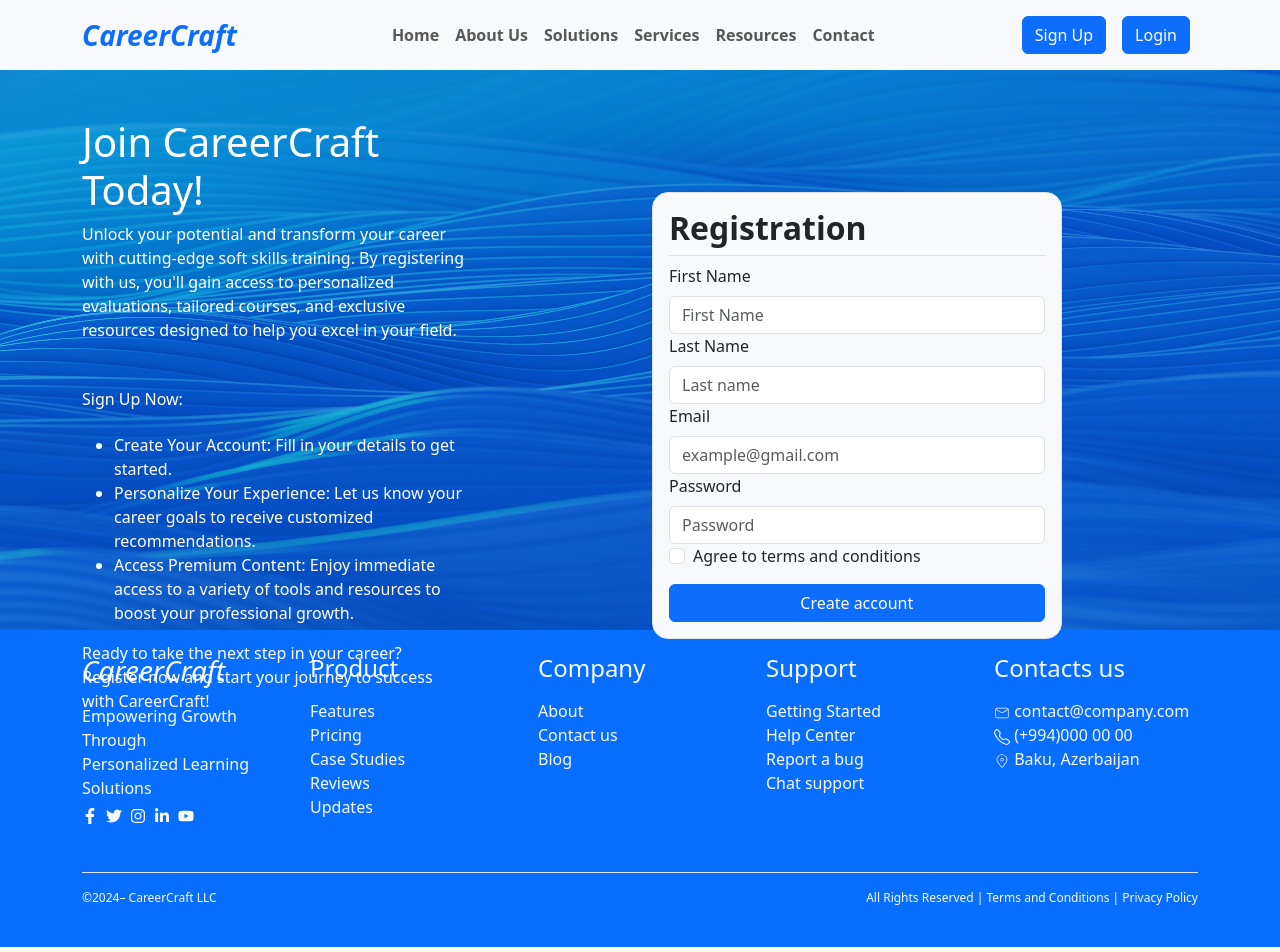
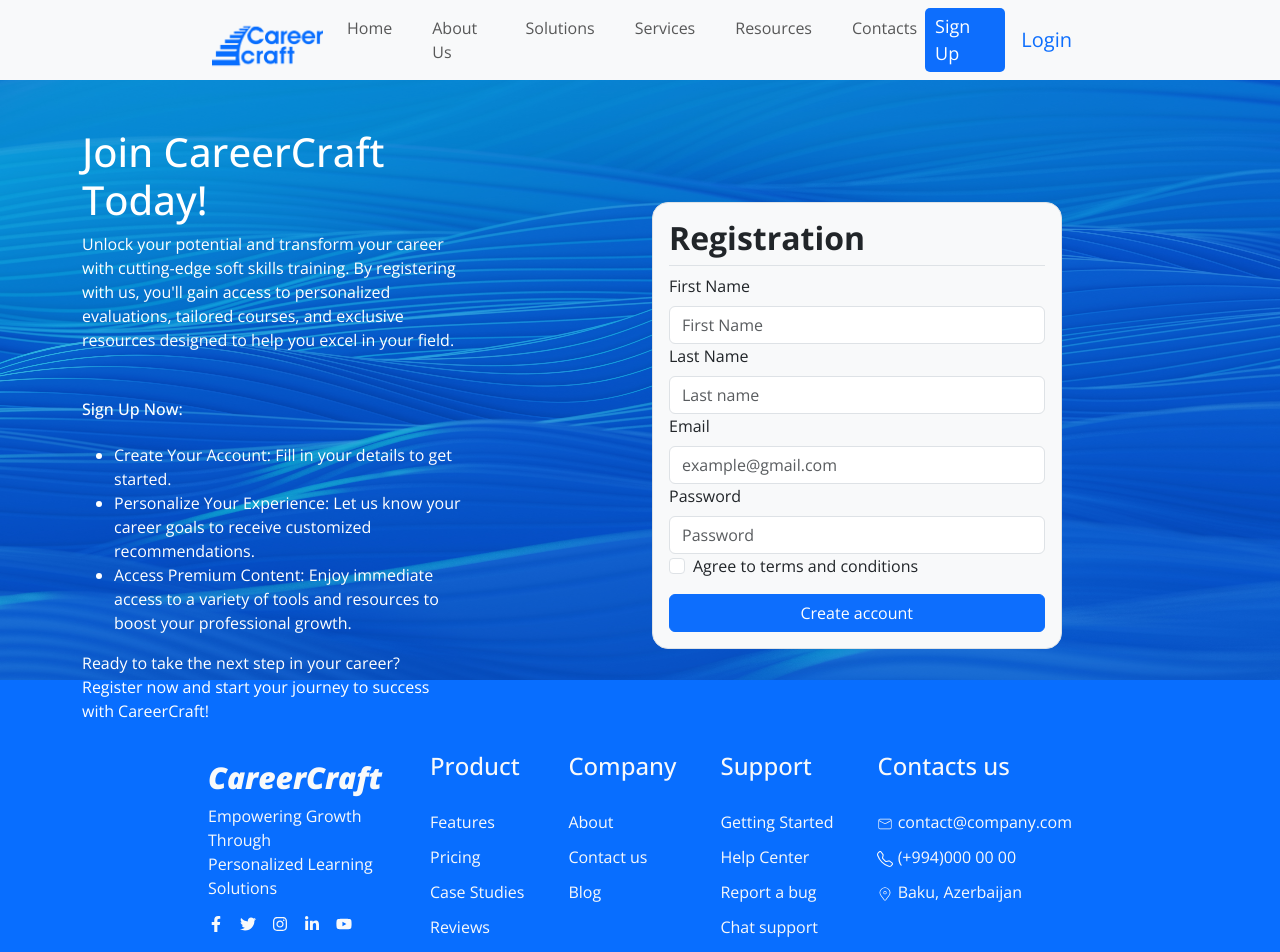
Before and after one commit to Termosfer/careercraft, a React (Vite) app: page /register in a window 1280 px wide. Shown: the top 952 px of the page. Built offline with nearby package versions, Linux system fonts and the light colour scheme.

Commit message:
update about header and footer

```diff
--- a/src/App.css
+++ b/src/App.css
@@ -1,5 +1,9 @@
+@import url('https://fonts.googleapis.com/css2?family=Open+Sans:ital,wght@0,300..800;1,300..800&display=swap');
+
 *{
     margin: 0;
     padding: 0;
     box-sizing: border-box;
+    font-family: "Open Sans", sans-serif;
+
 }
--- a/src/components/footer/Footer.jsx
+++ b/src/components/footer/Footer.jsx
@@ -2,6 +2,7 @@ import React from "react";
 import Container from "react-bootstrap/Container";
 import Row from "react-bootstrap/Row";
 import Col from "react-bootstrap/Col";
+import "./style.css";
 import { CiMail, CiLocationOn } from "react-icons/ci";
 import { BsTelephone } from "react-icons/bs";
 import {
@@ -14,16 +15,16 @@ import {
 const Footer = () => {
   return (
     <div style={{ background: "#086EFF" }} className="py-4">
-      <Container>
+      <Container className="w-75 p-5">
         <Row>
           <Col>
-            <div className="d-flex flex-column row-gap-2 text-light">
-              <h3 className="fst-italic">CareerCraft</h3>
-              <div className="d-flex flex-column">
-                <span>Empowering Growth Through </span>
-                <span>Personalized Learning Solutions</span>
+            <div className="d-flex flex-column text-light">
+              <h3 className="fst-italic mt-2 footer-logo">CareerCraft</h3>
+              <div className="d-flex flex-column text">
+                <p className="my-0">Empowering Growth Through </p>
+                <p>Personalized Learning Solutions</p>
               </div>
-              <div className="d-flex align-items-center column-gap-2">
+              <div className="d-flex align-items-center column-gap-3">
                 <FaFacebookF />
                 <FaTwitter />
                 <FaInstagram />
@@ -32,27 +33,54 @@ const Footer = () => {
               </div>
             </div>
           </Col>
-          <Col>
-            <div className="d-flex flex-column text-light">
-              <h4 className="mb-3">Product</h4>
-              <span>Features</span>
-              <span>Pricing</span>
-              <span>Case Studies</span>
-              <span>Reviews</span>
-              <span>Updates</span>
+          <Col xs={9}>
+            <div className="d-flex justify-content-between text-light text">
+              <div className="d-flex flex-column text-light text">
+                <h4 className="mb-4">Product</h4>
+                <span>Features</span>
+                <span>Pricing</span>
+                <span>Case Studies</span>
+                <span>Reviews</span>
+                <span>Updates</span>
+              </div>
+              <div className="d-flex flex-column text-light text">
+                <h4 className="mb-4">Company</h4>
+                <span>About</span>
+                <span>Contact us</span>
+                <span>Blog</span>
+              </div>
+              <div className="d-flex flex-column text-light text">
+                <h4 className="mb-4">Support</h4>
+                <span>Getting Started</span>
+                <span>Help Center</span>
+                <span>Report a bug</span>
+                <span>Chat support</span>
+              </div>
+              <div className="d-flex flex-column text-light text">
+                <h4 className="mb-4">Contacts us</h4>
+                <span>
+                  <CiMail /> contact@company.com
+                </span>
+                <span>
+                  <BsTelephone /> (+994)000 00 00
+                </span>
+                <span>
+                  <CiLocationOn /> Baku, Azerbaijan
+                </span>
+              </div>
             </div>
           </Col>
-          <Col>
-            <div className="d-flex flex-column text-light">
-              <h4 className="mb-3">Company</h4>
+          {/* <Col>
+            <div className="d-flex flex-column text-light text">
+              <h4 className="mb-4">Company</h4>
               <span>About</span>
               <span>Contact us</span>
               <span>Blog</span>
             </div>
           </Col>
           <Col>
-            <div className="d-flex flex-column text-light">
-              <h4 className="mb-3">Support</h4>
+            <div className="d-flex flex-column text-light text">
+              <h4 className="mb-4">Support</h4>
               <span>Getting Started</span>
               <span>Help Center</span>
               <span>Report a bug</span>
@@ -60,8 +88,8 @@ const Footer = () => {
             </div>
           </Col>
           <Col>
-            <div className="d-flex flex-column text-light">
-              <h4 className="mb-3">Contacts us</h4>
+            <div className="d-flex flex-column text-light text">
+              <h4 className="mb-4">Contacts us</h4>
               <span>
                 <CiMail /> contact@company.com
               </span>
@@ -72,7 +100,7 @@ const Footer = () => {
                 <CiLocationOn /> Baku, Azerbaijan
               </span>
             </div>
-          </Col>
+          </Col> */}
         </Row>
         <div className="pt-5"></div>
         <div
--- /dev/null
+++ b/src/components/footer/style.css
@@ -0,0 +1,12 @@
+.footer-logo{
+    font-size: 30px;
+    font-weight: 800;
+}
+
+h4{
+    font-size: 20px;
+}
+.text > span{
+    font-size: 16px;
+    line-height: 35px;
+}
--- a/src/components/header/Header.jsx
+++ b/src/components/header/Header.jsx
@@ -1,37 +1,36 @@
+import "./style.css";
+import { MdLogin } from "react-icons/md";
+import { NavLink } from "react-router-dom";
 import Container from "react-bootstrap/Container";
 import Nav from "react-bootstrap/Nav";
 import Navbar from "react-bootstrap/Navbar";
-import { MdLogin } from "react-icons/md";
-import "./style.css";
+import logo from "../../assets/Logo.png";
 import Login from "../../pages/login/Login";
+import Image from "react-bootstrap/Image";
 import Button from "react-bootstrap/esm/Button";
 function CollapsibleExample() {
   return (
     <Navbar collapseOnSelect expand="lg" bg="light" variant="light">
-      <Container className="d-flex align-items-center justify-content-center">
-        <Navbar.Brand
-          href="/"
-          className="fst-italic fw-bold fs-3 text-primary ms-auto"
-        >
-          CareerCraft
+      <Container className="d-flex align-items-center justify-content-center w-75 px-5" >
+        <Navbar.Brand href="/">
+          <Image src={logo} className="logo" alt="logo" />
+
         </Navbar.Brand>
         <Navbar.Toggle aria-controls="responsive-navbar-nav" />
         <Navbar.Collapse id="responsive-navbar-nav">
-          <Nav className="mx-auto fw-bold">
+          <Nav className="mx-auto d-flex justify-content-between column-gap-4">
             <Nav.Link href="/">Home</Nav.Link>
             <Nav.Link href="/about">About Us</Nav.Link>
             <Nav.Link href="/solutions">Solutions</Nav.Link>
             <Nav.Link href="/services">Services</Nav.Link>
             <Nav.Link href="/resources">Resources</Nav.Link>
-            <Nav.Link href="/contact">Contact</Nav.Link>
+            <Nav.Link href="/contact">Contacts</Nav.Link>
           </Nav>
-          <Nav className="">
-            <Nav.Link href="/register">
-              <Button variant="primary">Sign Up</Button>
-            </Nav.Link>
-            <Nav.Link>
-              <Login />
-            </Nav.Link>
+          <Nav className="d-flex align-items-center column-gap-3">
+            <NavLink to="/register" className="text-decoration-none signup">
+              Sign Up
+            </NavLink>
+            <Login  />
           </Nav>
         </Navbar.Collapse>
       </Container>
--- a/src/components/header/style.css
+++ b/src/components/header/style.css
@@ -0,0 +1,25 @@
+.active {
+  background-color: #0d6efd;
+  color: white;
+  padding: 5px 10px;
+  border-radius: 5px;
+}
+
+.login {
+  font-size: 20px;
+}
+
+.signup{
+    font-size: 18px;
+}
+
+.navbar-brand{
+  height: 55px;
+  width: 115px;
+}
+
+.logo{
+height: 55px;
+width: 115px;
+object-fit: contain;
+}
--- a/src/pages/login/Login.jsx
+++ b/src/pages/login/Login.jsx
@@ -3,7 +3,8 @@ import { useState } from "react";
 import Button from "react-bootstrap/Button";
 import Form from "react-bootstrap/Form";
 import Modal from "react-bootstrap/Modal";
-import { Link } from "react-router-dom";
+import { Link, NavLink } from "react-router-dom";
+import Nav from "react-bootstrap/Nav";
 
 const Login = () => {
   const [show, setShow] = useState(false);
@@ -12,7 +13,7 @@ const Login = () => {
   const handleShow = () => setShow(true);
   return (
     <div>
-      <Button variant="primary" onClick={handleShow}>Login</Button>
+      <NavLink to="/login" className="login text-decoration-none" onClick={handleShow}>Login</NavLink>
 
       <Modal show={show} onHide={handleClose}>
         <Modal.Header closeButton>
--- a/src/pages/login/Register.jsx
+++ b/src/pages/login/Register.jsx
@@ -46,7 +46,7 @@ function Register() {
     <div className="bg-img">
       <img className="register-img" src={img} alt="bg-img" />
       <div className="bg-img-cover">
-        <Container className="mt-5">
+        <Container className="my-5">
           <Row className="d-flex align-items-center justify-content-center">
             <Col>
               <div className="d-flex flex-column">
--- a/src/pages/login/style.css
+++ b/src/pages/login/style.css
@@ -1,10 +1,10 @@
 .bg-img {
-  height: 70vh;
+  height: 75vh;
   position: relative;
 }
 .register-img {
   width: 100%;
-  height: 70vh;
+  height: 75vh;
 }
 
 .bg-img-cover {
@@ -12,7 +12,7 @@
   top: 0;
   left: 0;
   width: 100%;
-  height: 70vh;
+  height: 75vh;
   background-color: rgba(6, 120, 219, 0.5);
 }
 
```
Also changed, not shown: src/assets/47f78e670c14671e8326435431c5d697.png (added), src/assets/Logo.png (added).
